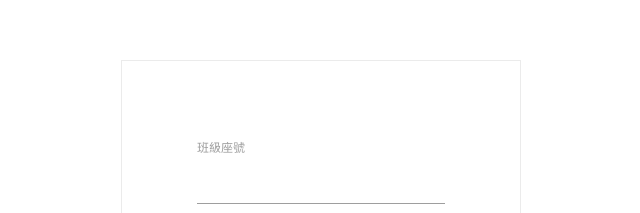
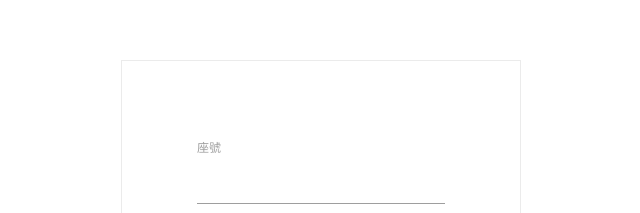
Before and after one commit to ZerolBozi/ZerolBozi.github.io, a plain HTML site: page index.html in a window 1280 px wide. Shown: the part 155-368 px from the top of the page, 319-959 px from the left. Drawn offline with nearby package versions, Linux system fonts and the light colour scheme.

Commit message:
Update index.html

```diff
--- a/index.html
+++ b/index.html
@@ -11,7 +11,7 @@
 <body>
     <main>
         <form>
-            <label for="userId">班級座號</label><br>
+            <label for="userId">座號</label><br>
             <input type="text" name="userId" id="userId" oninput="value=value.replace(/[^\d]/g,'')"><br>
             <label for="Temperature">今日體溫</label><br>
             <input type="text" name="temperature" id ="temperature" oninput="value=value.replace(/[^\-?\d.]/g,'')"><br>
```
